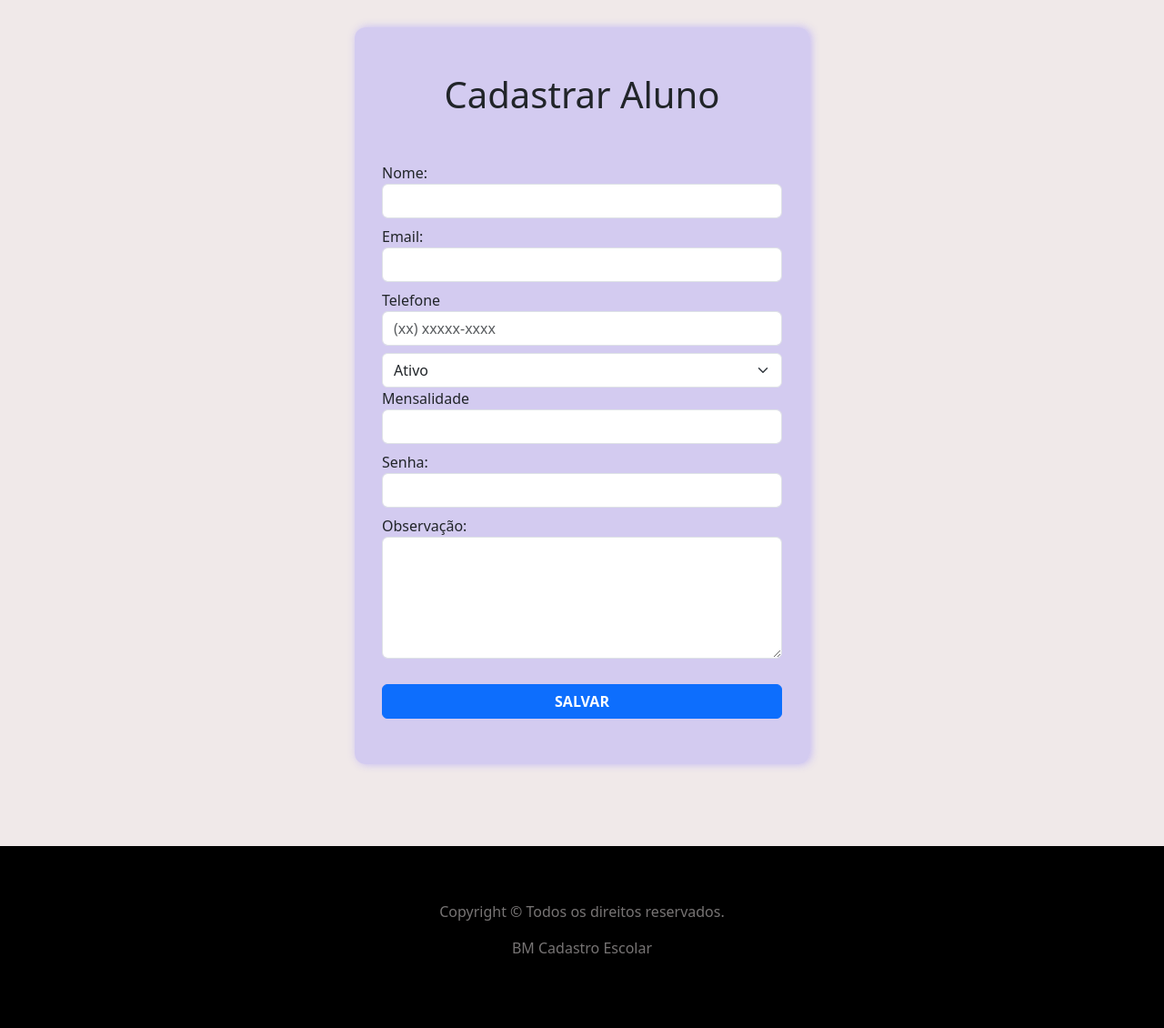
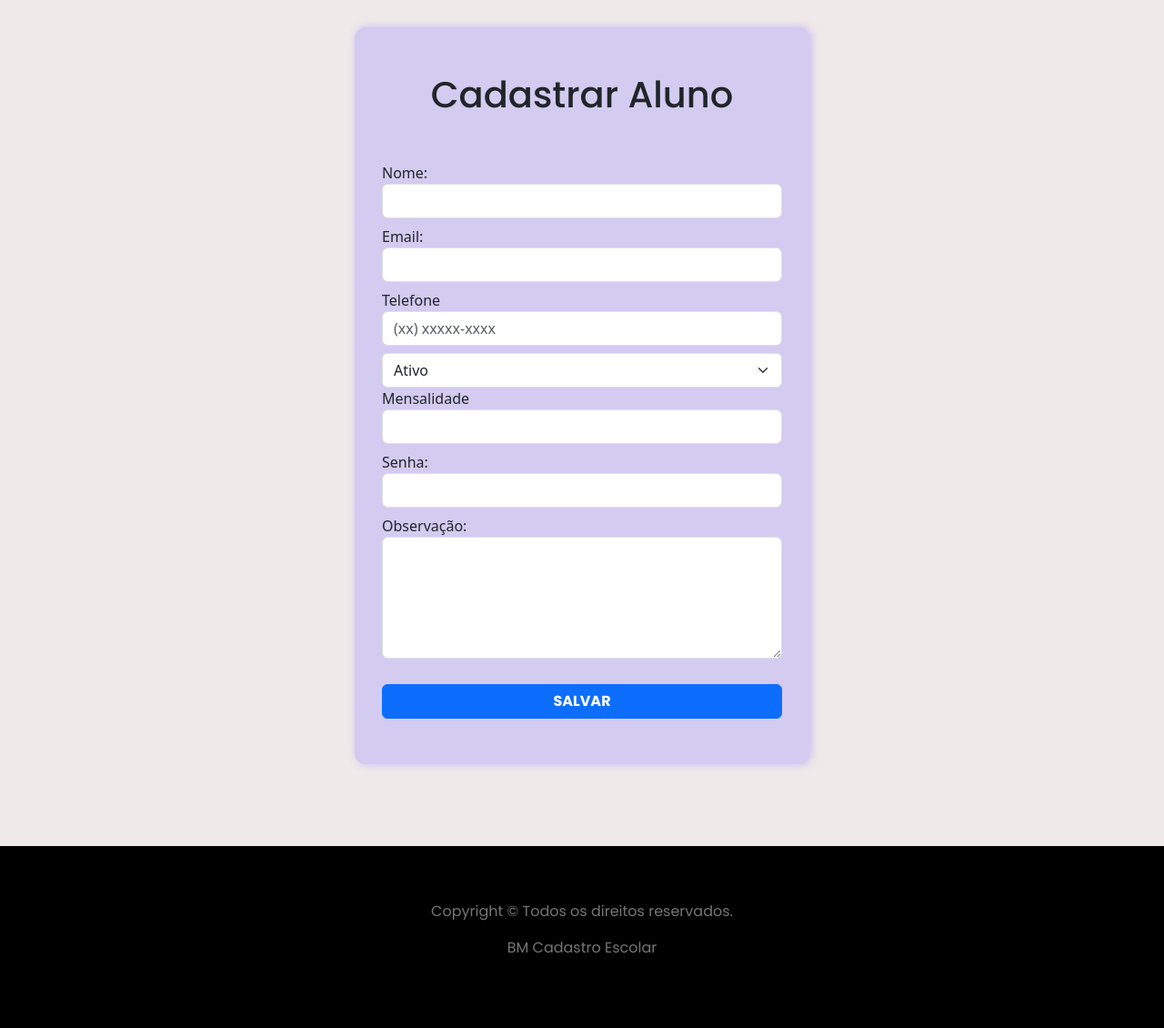
Before and after one commit to brunoomarcel/davoscrud, a PHP site: page /cadastrar.php in a window 1280 px wide. Shown: the whole page at 91% size. Run offline with PHP 8.4, Linux system fonts and the light colour scheme.

Commit message:
commit-08

```diff
--- a/css/style.css
+++ b/css/style.css
@@ -1,3 +1,4 @@
+@import url('https://fonts.googleapis.com/css2?family=Poppins:wght@400;500;600;700&display=swap');
 
 
 *{
@@ -10,6 +11,7 @@
 }
 
 h1{
+    font-family: 'Poppins', sans-serif;
     font-size: 40px;
     text-align: center;
     padding-top: 50px;
@@ -43,6 +45,7 @@ main{
 }
 
 .grid-edit-delete a{
+    font-family: 'Poppins', sans-serif;
     width: 100%;
     font-size: 16px;
     text-align: center;
@@ -58,6 +61,7 @@ main{
 
 
 input.btn.btn-primary, input.btn.btn-warning {
+    font-family: 'Poppins', sans-serif;
     font-weight: 700;
     margin: 20px auto;
     width: 100%;
@@ -74,6 +78,7 @@ footer{
 }
 
 .container-footer{
+    font-family: 'Poppins', sans-serif;
     text-align: center;
     color: rgba(255, 248, 248, 0.466);
 }
```
